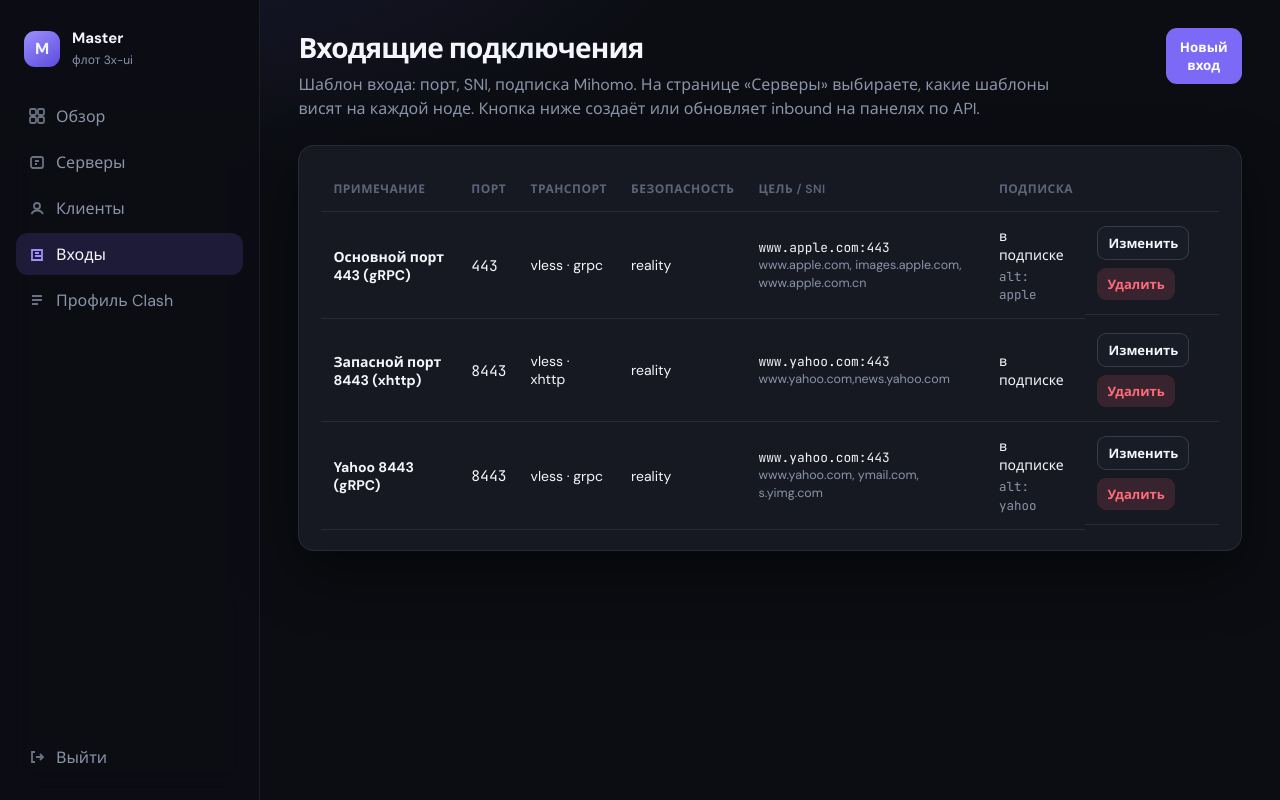
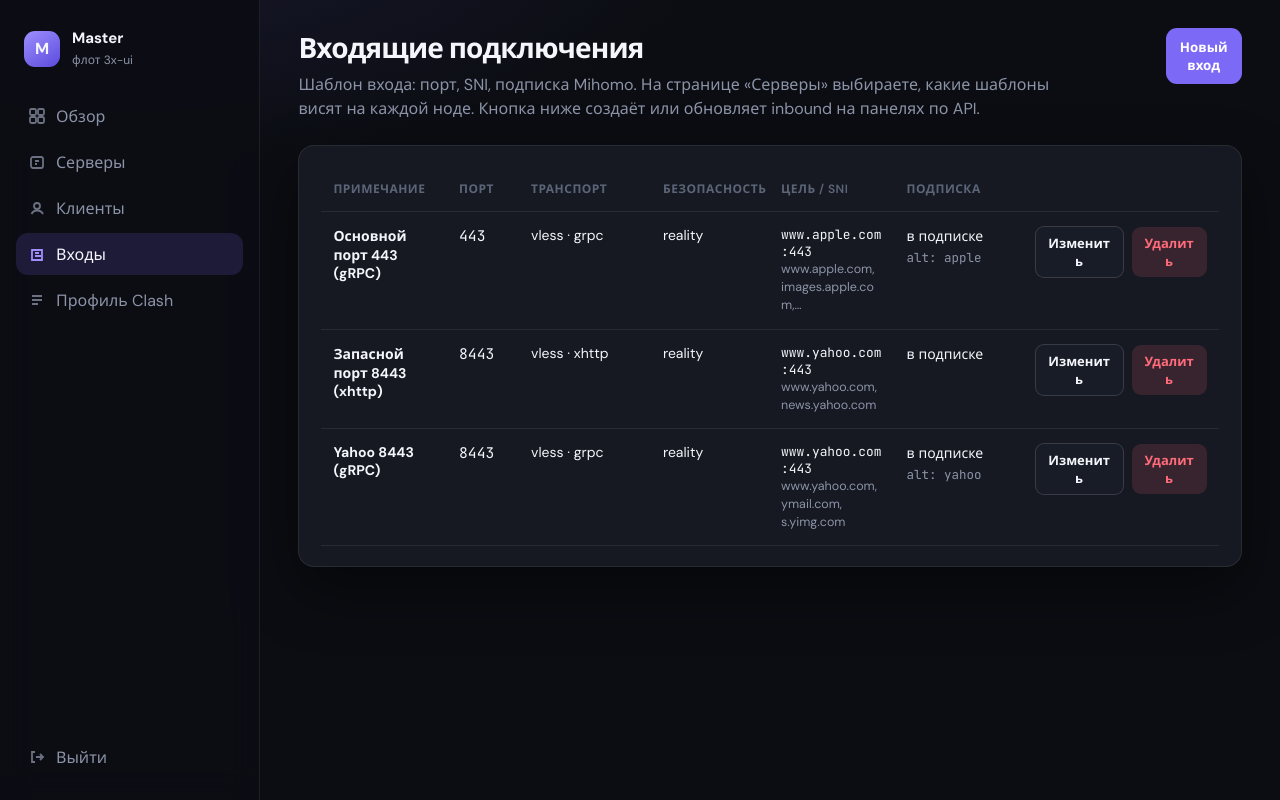
Before and after one commit to Instinct22/converter, a FastAPI app: page /templates in a window 1280 px wide. Run offline with FastAPI, Linux system fonts and the light colour scheme; the visitor is signed in with stand-in values (Sample User, id 1); data that the repository does not hold is empty.

Commit message:
Держать колонки таблицы входов на месте, когда список SNI длинный.
Co-authored-by: Cursor <cursoragent@cursor.com>

```diff
--- a/app/static/app.css
+++ b/app/static/app.css
@@ -128,7 +128,23 @@ input:focus, textarea:focus, select:focus {
   resize: vertical;
 }
 
-.table-scroll { overflow-x: auto; -webkit-overflow-scrolling: touch; }
+.table-scroll { overflow-x: auto; -webkit-overflow-scrolling: touch; max-width: 100%; }
+.table-templates { table-layout: fixed; }
+.table-templates .c-name { width: 14%; }
+.table-templates .c-port { width: 72px; }
+.table-templates .c-net { width: 132px; }
+.table-templates .c-sec { width: 118px; }
+.table-templates .c-sub { width: 128px; }
+.table-templates .c-act { width: 196px; }
+.table-templates td { vertical-align: top; overflow-wrap: anywhere; }
+.cell-clip {
+  display: -webkit-box;
+  -webkit-box-orient: vertical;
+  -webkit-line-clamp: 3;
+  overflow: hidden;
+  overflow-wrap: anywhere;
+}
+.cell-actions .row { flex-wrap: nowrap; }
 .detail-grid { display: grid; gap: 16px; }
 .detail-grid .card { margin-top: 0; }
 .stack { display: grid; gap: 16px; }
@@ -532,11 +548,13 @@ details.help p, details.help li { color: var(--muted); font-size: 13.5px; line-h
   .table-inbounds td,
   .table-clients td {
     display: grid;
-    grid-template-columns: 110px 1fr;
+    grid-template-columns: 110px minmax(0, 1fr);
     gap: 8px;
     align-items: center;
     border: 0;
     padding: 8px 0;
+    min-width: 0;
+    overflow-wrap: anywhere;
   }
   .table-servers td::before,
   .table-inbounds td::before,
@@ -557,6 +575,7 @@ details.help p, details.help li { color: var(--muted); font-size: 13.5px; line-h
   .table-inbounds td[data-label=""]::before,
   .table-clients td[data-label=""]::before { display: none; }
   .table-servers .col-actions .row { justify-content: flex-start; }
+  .cell-actions .row { flex-wrap: wrap; }
   input, select, textarea { font-size: 16px; }
 }
 
--- a/app/templates/base.html
+++ b/app/templates/base.html
@@ -7,7 +7,7 @@
   <link rel="preconnect" href="https://fonts.googleapis.com">
   <link rel="preconnect" href="https://fonts.gstatic.com" crossorigin>
   <link href="https://fonts.googleapis.com/css2?family=DM+Sans:ital,opsz,wght@0,9..40,400;0,9..40,600;0,9..40,700;1,9..40,400&family=JetBrains+Mono:wght@400;500&display=swap" rel="stylesheet">
-  <link rel="stylesheet" href="/static/app.css?v=18">
+  <link rel="stylesheet" href="/static/app.css?v=19">
 </head>
 <body>
 <div class="layout">
--- a/app/templates/templates.html
+++ b/app/templates/templates.html
@@ -19,7 +19,16 @@
 <div class="card">
   {% if inbound_templates %}
   <div class="table-scroll">
-  <table class="table-clients">
+  <table class="table-clients table-templates">
+    <colgroup>
+      <col class="c-name">
+      <col class="c-port">
+      <col class="c-net">
+      <col class="c-sec">
+      <col class="c-sni">
+      <col class="c-sub">
+      <col class="c-act">
+    </colgroup>
     <thead><tr><th>Примечание</th><th>Порт</th><th>Транспорт</th><th>Безопасность</th><th>Цель / SNI</th><th>Подписка</th><th></th></tr></thead>
     <tbody>
     {% for t in inbound_templates %}
@@ -28,18 +37,20 @@
         <td class="mono" data-label="Порт">{{ t.port }}</td>
         <td data-label="Транспорт">{{ t.protocol or 'vless' }} · {{ t.network }}</td>
         <td data-label="Безопасность">{{ t.security or 'reality' }}</td>
-        <td data-label="Цель / SNI">
-          <div class="mono">{{ t.dest }}</div>
-          <div class="hint" style="margin:0">{{ t.server_names }}</div>
-          {% if t.extra_snis %}<div class="hint" style="margin:0">+ {{ t.extra_snis }}</div>{% endif %}
+        <td class="cell-sni" data-label="Цель / SNI">
+          <div class="mono cell-clip">{{ t.dest }}</div>
+          <div class="hint cell-clip" style="margin:0" title="{{ t.server_names }}">{{ t.server_names }}</div>
+          {% if t.extra_snis %}<div class="hint cell-clip" style="margin:0" title="{{ t.extra_snis }}">+ {{ t.extra_snis }}</div>{% endif %}
         </td>
         <td data-label="Подписка">
           {% if t.use_in_sub %}в подписке{% else %}<span class="hint">скрыт</span>{% endif %}
-          {% if t.provider_label %}<div class="hint mono" style="margin:4px 0 0">alt: {{ t.provider_label }}</div>{% endif %}
+          {% if t.provider_label %}<div class="hint mono cell-clip" style="margin:4px 0 0" title="{{ t.provider_label }}">alt: {{ t.provider_label }}</div>{% endif %}
         </td>
-        <td class="row" data-label="">
-          <button class="btn small secondary" type="button" data-edit='{{ t.model_dump() | tojson }}'>Изменить</button>
-          <button class="btn small danger" type="button" data-del="{{ t.id }}">Удалить</button>
+        <td class="cell-actions" data-label="">
+          <div class="row">
+            <button class="btn small secondary" type="button" data-edit='{{ t.model_dump() | tojson }}'>Изменить</button>
+            <button class="btn small danger" type="button" data-del="{{ t.id }}">Удалить</button>
+          </div>
         </td>
       </tr>
     {% endfor %}
```
Also changed, not shown: app/templates/clients.html (+7 -5 lines).
